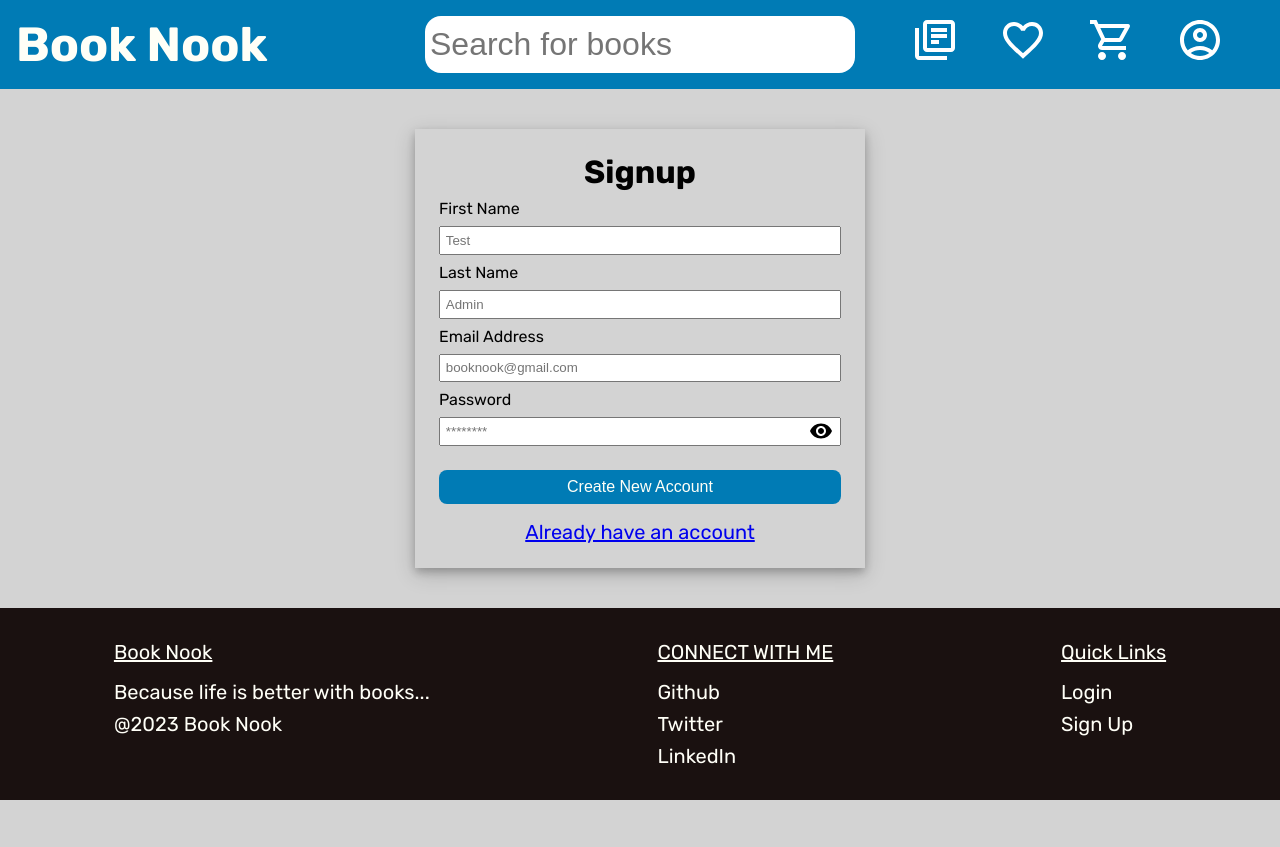
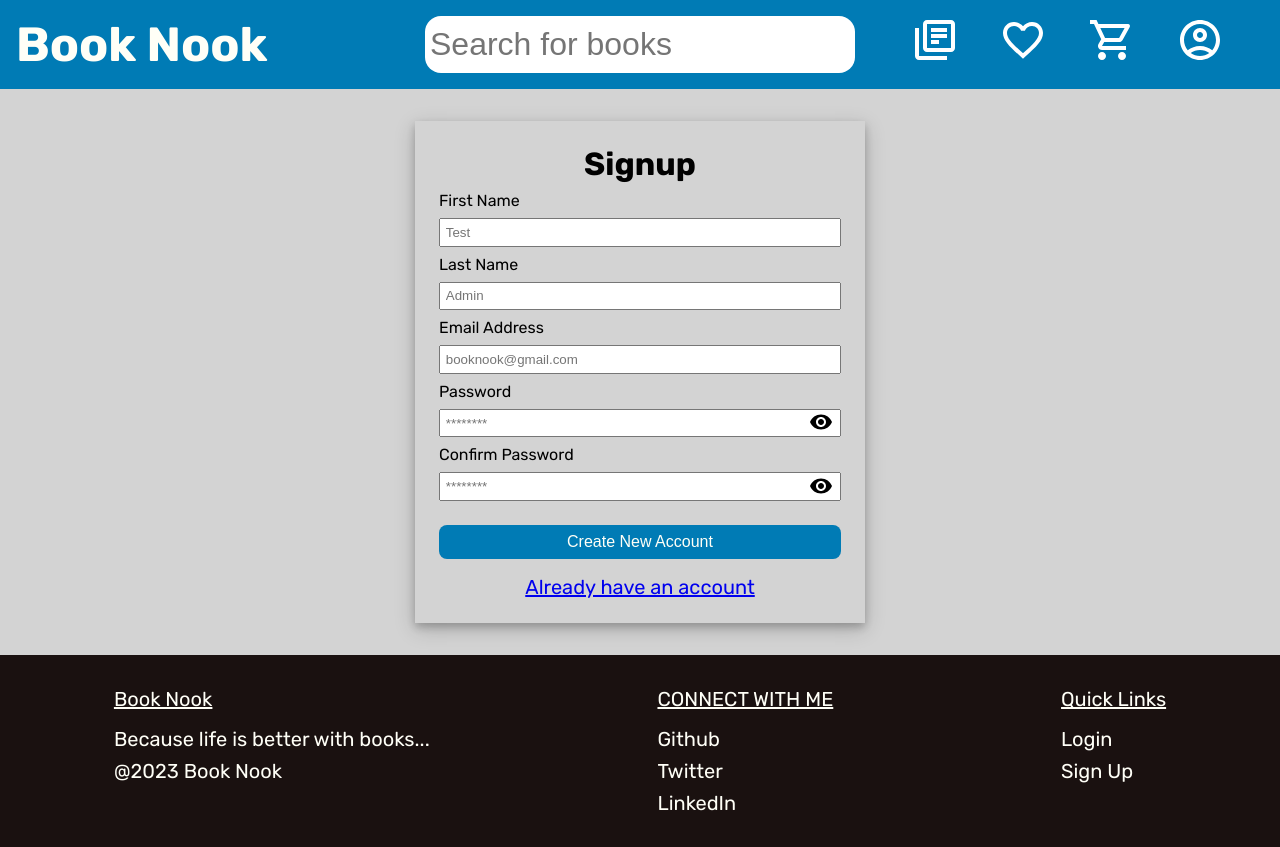
Before and after one commit to TusharAnekar/book-nook, a React (Create React App) app: page /signup in a window 1280 px wide. Before the commit the page ends 800 px from the top, so only its background shows below. Built offline with nearby package versions, Linux system fonts and the light colour scheme; no server answers; the HTML template or start-up script is replaced by a standard one; what miragejs would draw is missing.

Commit message:
feat- confirm password

```diff
--- a/src/pages/Signup/Signup.jsx
+++ b/src/pages/Signup/Signup.jsx
@@ -5,6 +5,7 @@ import { useContext, useState } from "react";
 import { AuthContext } from "../../contexts/auth-context";
 import VisibilityIcon from "@mui/icons-material/Visibility";
 import VisibilityOffIcon from "@mui/icons-material/VisibilityOff";
+import { toast } from "react-toastify";
 
 export function Signup() {
   const [signupDetails, setSignupDetails] = useState({
@@ -12,8 +13,10 @@ export function Signup() {
     lastName: "",
     email: "",
     password: "",
+    confirmPassword: "",
   });
   const [isShowPassword, setIsShowPassword] = useState(false);
+  const [isShowConfirmPassword, setIsShowConfirmPassword] = useState(false);
 
   const { signupHandler } = useContext(AuthContext);
 
@@ -23,6 +26,7 @@ export function Signup() {
 
   function handleSignupSubmit(e) {
     e.preventDefault();
+    if (signupDetails.password === signupDetails.confirmPassword) {
       signupHandler(signupDetails);
       setSignupDetails({
         ...signupDetails,
@@ -31,10 +35,17 @@ export function Signup() {
         email: "",
         password: "",
       });
+    } else {
+      toast.error("Passwords don't match.");
+    }
   }
 
   const handleShowPassword = () => {
     setIsShowPassword((prev) => !prev);
+  };
+
+  const handleShowConfirmPassword = () => {
+    setIsShowConfirmPassword((prev) => !prev);
   };
 
   const handleDropCopyPaste = (e) => {
@@ -111,6 +122,34 @@ export function Signup() {
               />
             )}
           </label>
+          <label className="block login-password">
+            Confirm Password
+            <input
+              type={isShowConfirmPassword ? "text" : "password"}
+              placeholder="********"
+              name="confirmPassword"
+              value={signupDetails.confirmPassword}
+              pattern="^(?=.*[a-z])(?=.*[A-Z])(?=.*\d)(?=.*[@$!%*?&])[A-Za-z\d@$!%*?&]{8,}$"
+              title="Password should contain min 8 charcters, at least 1 uppercase letter, 1 lowercase letter, 1 number and 1 special character"
+              required
+              onChange={handleInput}
+              onPaste={handleDropCopyPaste}
+              onDrop={handleDropCopyPaste}
+              onCopy={handleDropCopyPaste}
+              className="block input"
+            />
+            {isShowConfirmPassword ? (
+              <VisibilityOffIcon
+                className="visibility-icon"
+                onClick={handleShowConfirmPassword}
+              />
+            ) : (
+              <VisibilityIcon
+                className="visibility-icon"
+                onClick={handleShowConfirmPassword}
+              />
+            )}
+          </label>
           <button type="submit">Create New Account</button>
         </form>
         <p className="login-link">
```
Lines whose indentation alone changed are shown as unchanged.
